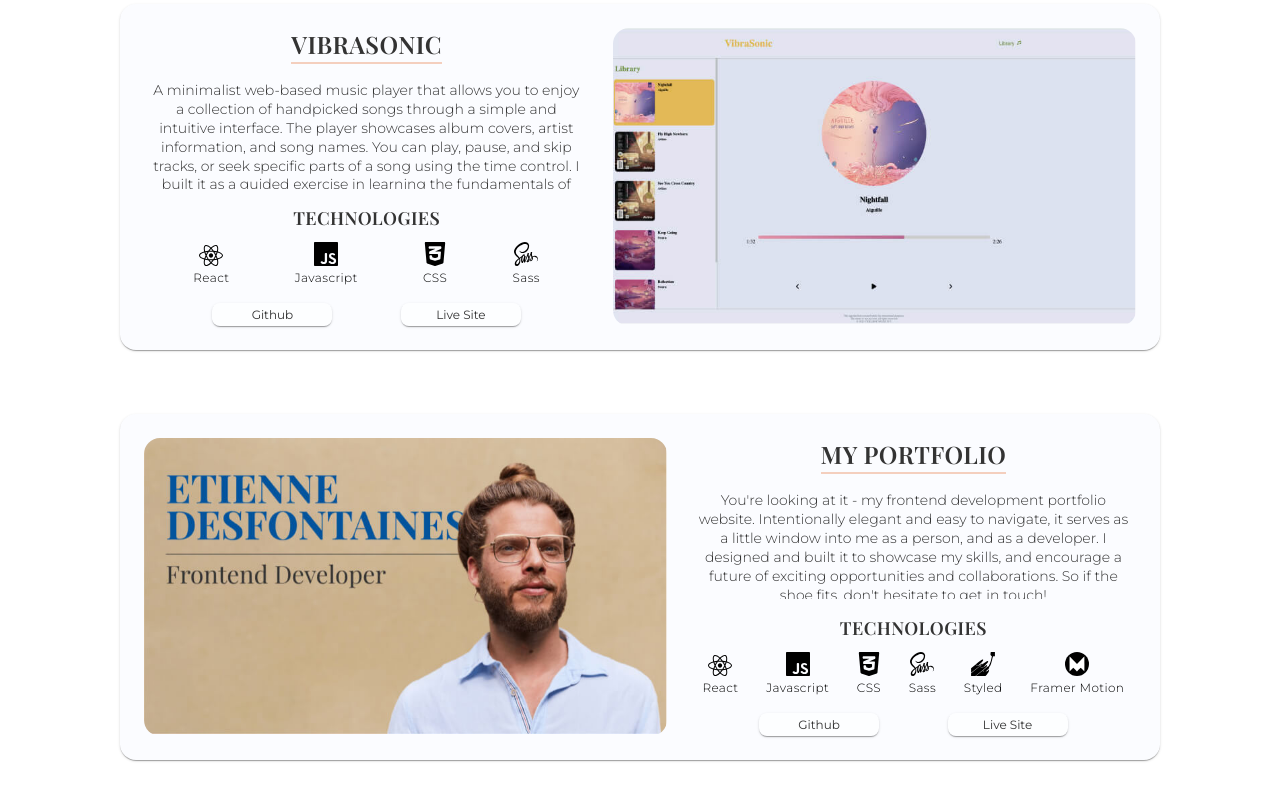
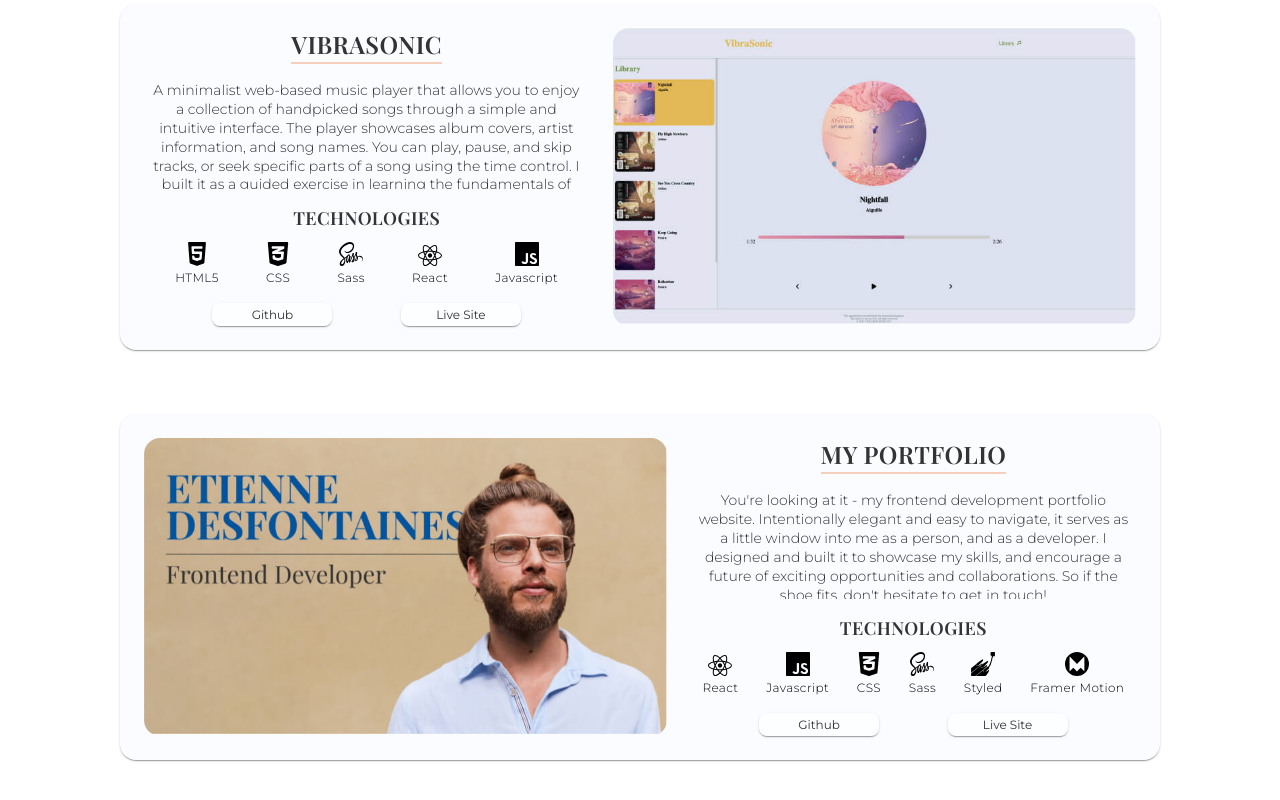
Before and after one commit to etiennedesfontaines/portfolio, a React (Create React App) app: page / in a window 1280 px wide. Shown: the part 2983-3783 px from the top of the page. Built offline with nearby package versions, Linux system fonts and the light colour scheme.

Commit message:
data base amended

```diff
--- a/src/portfolioDatabase.js
+++ b/src/portfolioDatabase.js
@@ -150,10 +150,11 @@ export const projects = [
 			"A minimalist web-based music player that allows you to enjoy a collection of handpicked songs through a simple and intuitive interface. The player showcases album covers, artist information, and song names. You can play, pause, and skip tracks, or seek specific parts of a song using the time control. I built it as a guided exercise in learning the fundamentals of React. While the project itself was a simple exercise, it helped me understand React syntax and gain insights into component based development. Jump in and chill-out to some chill-hop beats.",
 		roles: "Developer.",
 		technologies: [
+			{ iconImage: htmlIcon, name: "HTML5" },
+			{ iconImage: cssIcon, name: "CSS" },
+			{ iconImage: sassIcon, name: "Sass" },
 			{ iconImage: reactIcon, name: "React" },
 			{ iconImage: javascriptIcon, name: "Javascript" },
-			{ iconImage: cssIcon, name: "CSS" },
-			{ iconImage: sassIcon, name: "Sass" },
 		],
 		links: [
 			"https://github.com/etiennedesfontaines/vibraSonic-music-player",
```
